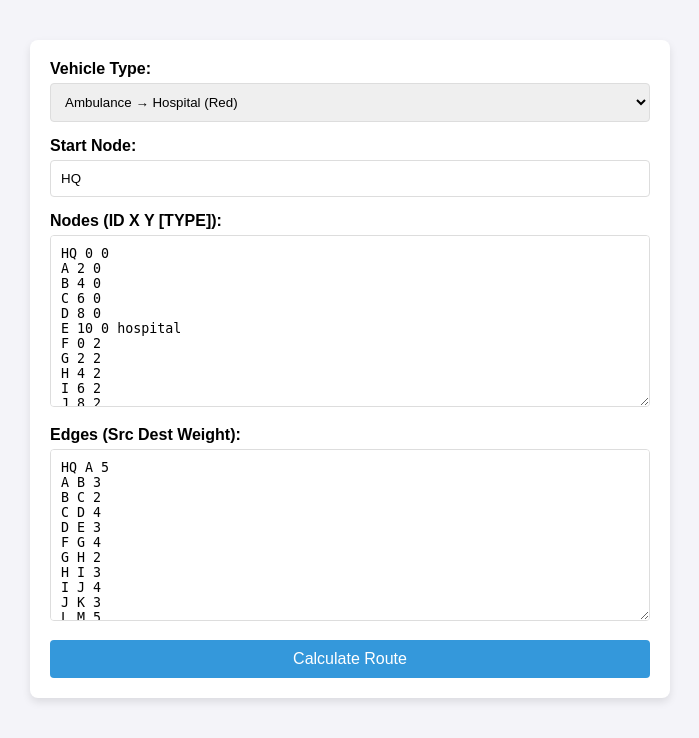
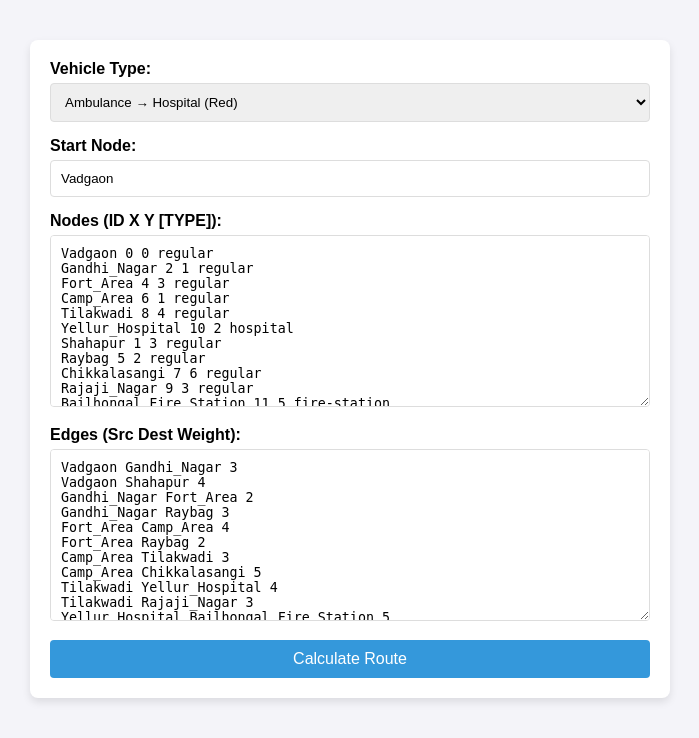
Before and after one commit to Codeboi007/ERVS, a Flask app: page / in a window 1280 px wide. Shown: the part 120-858 px from the top of the page, without its empty margins (290-989 px from the left). Run offline with Flask 3, Linux system fonts and the light colour scheme.

Commit message:
initial commit

```diff
--- a/templates/vehicle_select.html
+++ b/templates/vehicle_select.html
@@ -20,142 +20,73 @@
             </div>
             <div class="form-group">
                 <label for="start">Start Node:</label>
-                <input type="text" id="start" name="start" value="HQ" required>
+                <input type="text" id="start" name="start" value="Vadgaon" required>
             </div>
             <div class="form-group">
                 <label for="nodes">Nodes (ID X Y [TYPE]):</label>
-                <textarea id="nodes" name="nodes" rows="10" cols="40" required>
-HQ 0 0
-A 2 0
-B 4 0
-C 6 0
-D 8 0
-E 10 0 hospital
-F 0 2
-G 2 2
-H 4 2
-I 6 2
-J 8 2
-K 10 2 fire-station
-L 0 4
-M 2 4
-N 4 4
-O 6 4
-P 8 4
-Q 10 4
-R 0 6
-S 2 6
-T 4 6
-U 6 6
-V 8 6
-W 10 6
-X 0 8
-Y 2 8
-Z 4 8
-AA 6 8
-AB 8 8
-AC 10 8 police-station
-                </textarea>
+                <textarea id="nodes" name="nodes" rows="10" cols="40" required>Vadgaon 0 0 regular
+Gandhi_Nagar 2 1 regular
+Fort_Area 4 3 regular
+Camp_Area 6 1 regular
+Tilakwadi 8 4 regular
+Yellur_Hospital 10 2 hospital
+Shahapur 1 3 regular
+Raybag 5 2 regular
+Chikkalasangi 7 6 regular
+Rajaji_Nagar 9 3 regular
+Bailhongal_Fire_Station 11 5 fire-station
+Ganeshpur 1 6 regular
+Angadi_Colony 3 8 regular
+Kagwad 5 7 regular
+Sankrali_Police_Station 7 9 police-station
+Ambika_Nagar 9 8 regular
+Udyambag_Police_Station 11 10 police-station
+Gokul_Road 2 10 regular
+Khasbhag 4 12 regular
+Vashi_Nagar 6 11 regular
+Ashok_Nagar 8 13 regular
+Nandi_Garden 10 12 regular
+Kittur_Rani_Chennamma_Hospital 12 14 hospital
+</textarea>
             </div>
             <div class="form-group">
                 <label for="edges">Edges (Src Dest Weight):</label>
                 <textarea id="edges" name="edges" rows="10" cols="40" required>
-HQ A 5
-A B 3
-B C 2
-C D 4
-D E 3
-F G 4
-G H 2
-H I 3
-I J 4
-J K 3
-L M 5
-M N 3
-N O 2
-O P 4
-P Q 3
-R S 4
-S T 2
-T U 3
-U V 4
-V W 3
-X Y 5
-Y Z 3
-Z AA 2
-AA AB 3
-AB AC 4
-HQ F 7
-A G 4
-B H 2
-C I 3
-D J 4
-E K 3
-F L 5
-G M 3
-H N 2
-I O 4
-J P 3
-K Q 4
-L R 5
-M S 3
-N T 2
-O U 4
-P V 3
-Q W 4
-R X 5
-S Y 3
-T Z 2
-U AA 3
-V AB 4
-W AC 3
-A L 6
-B M 4
-C N 2
-D O 3
-E P 4
-F R 5
-G S 3
-H T 2
-I U 4
-J V 3
-K W 4
-L X 5
-M Y 3
-N Z 2
-O AA 4
-P AB 3
-Q AC 4
-A R 7
-B S 5
-C T 3
-D U 2
-E V 4
-F W 5
-G X 3
-H Y 2
-I Z 4
-J AA 3
-K AB 4
-L AC 5
-M W 6
-N AC 4
-O AB 3
-P AA 2
-Q Z 4
-R Y 5
-S X 3
-T W 2
-U AC 4
-V AB 3
-W AA 2
-X S 5
-Y R 3
-Z O 2
-AA N 4
-AB I 3
-AC E 4
-                </textarea>
+Vadgaon Gandhi_Nagar 3
+Vadgaon Shahapur 4
+Gandhi_Nagar Fort_Area 2
+Gandhi_Nagar Raybag 3
+Fort_Area Camp_Area 4
+Fort_Area Raybag 2
+Camp_Area Tilakwadi 3
+Camp_Area Chikkalasangi 5
+Tilakwadi Yellur_Hospital 4
+Tilakwadi Rajaji_Nagar 3
+Yellur_Hospital Bailhongal_Fire_Station 5
+Shahapur Ganeshpur 3
+Shahapur Angadi_Colony 2
+Angadi_Colony Kagwad 2
+Angadi_Colony Khasbhag 5
+Raybag Chikkalasangi 2
+Raybag Kagwad 3
+Chikkalasangi Sankrali_Police_Station 5
+Chikkalasangi Rajaji_Nagar 4
+Rajaji_Nagar Ambika_Nagar 4
+Rajaji_Nagar Bailhongal_Fire_Station 3
+Bailhongal_Fire_Station Udyambag_Police_Station 5
+Ganeshpur Gokul_Road 4
+Kagwad Vashi_Nagar 4
+Kagwad Sankrali_Police_Station 3
+Sankrali_Police_Station Ambika_Nagar 2
+Sankrali_Police_Station Ashok_Nagar 5
+Ambika_Nagar Udyambag_Police_Station 3
+Ambika_Nagar Nandi_Garden 4
+Udyambag_Police_Station Kittur_Rani_Chennamma_Hospital 5
+Gokul_Road Khasbhag 3
+Khasbhag Vashi_Nagar 2
+Vashi_Nagar Ashok_Nagar 3
+Ashok_Nagar Nandi_Garden 2
+Nandi_Garden Kittur_Rani_Chennamma_Hospital 3               </textarea>
             </div>
             <button type="submit">Calculate Route</button>
         </form>
```
